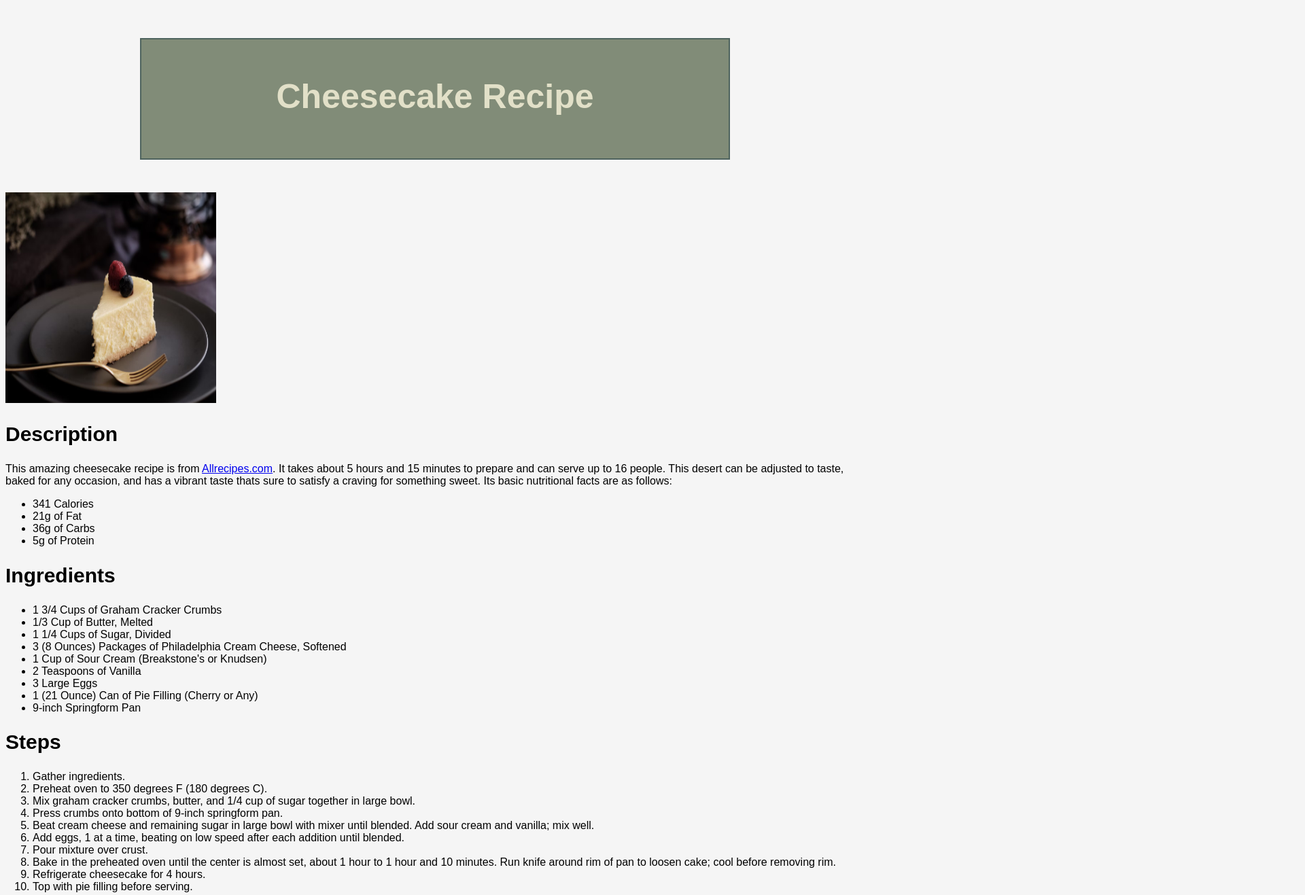
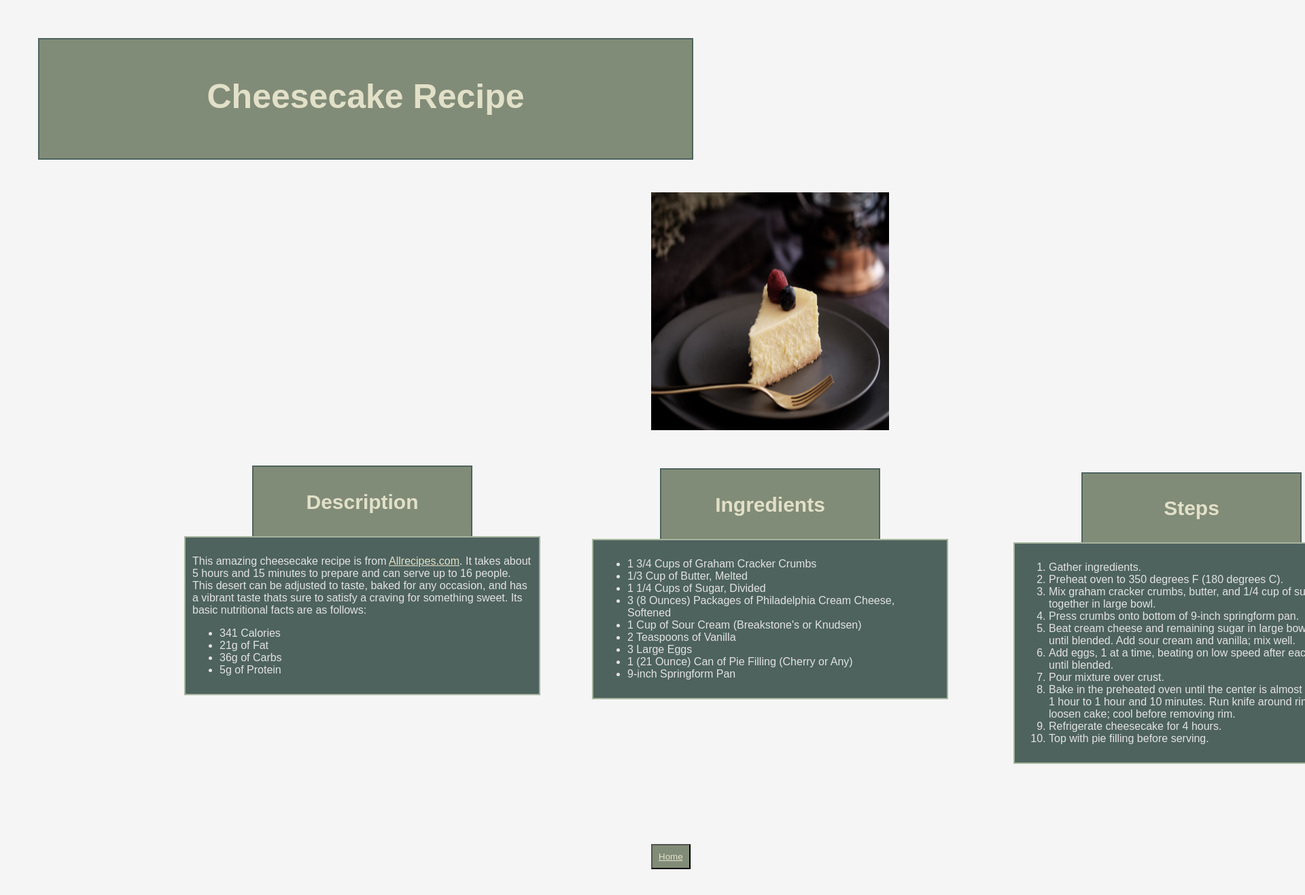
Before and after one commit to vshantej/odin-recipes, a plain HTML site: page recipes/cheesecake.html in a window 1280 px wide. Shown: the top 1317 px of the page at 68% size, 1920 px wide, since content can reach past the window. After the commit the page ends 1287 px from the top, so only its background shows below. Drawn offline with Linux system fonts and the light colour scheme.

Commit message:
Format Cheesecake Page
Align title and paragraph boxes together. Format
and align the button box.

```diff
--- a/recipes/cheesecake.css
+++ b/recipes/cheesecake.css
@@ -13,10 +13,63 @@ h1 {
    color: #e2e0c8;
    height: 120px;
    width: 0 auto;
-    margin: 50px 200px;
+   margin: 50px;
+   margin-right: 290px;
    padding-top: 55px;
 }
 
 h2 {
     font-size: 30px;
 }
+
+.title {
+    outline: 2px solid #4e635e;
+    color: #e2e0c8;
+    background-color: #818c78;
+    text-align: center;
+    width: 300px;
+    margin: 0 auto;
+    padding: 10px;
+}
+
+img {
+    width: 350px;
+    height: 350px;
+    margin-left: 950px;
+}
+
+.para {
+    outline: 2px solid #a6b49e;
+    color: #e2e2e2;
+    background-color: #4e635e;
+    width: 500px;
+    margin: 0 auto;
+    padding: 10px;
+}
+
+
+.one {
+    margin-top: 50px;
+    margin-left: -250px;
+}
+
+.two {
+    margin-right: -950px;
+    margin-top: -330px;
+}
+
+.three {
+    margin-right: -2190px;
+    margin-top: -330px;
+}
+
+.back{
+    background-color: #818c78;
+    margin-top: 120px;
+    margin-left: 950px;
+    padding: 9px;
+}
+
+a{
+    color: #e2e0c8
+}
--- a/recipes/cheesecake.html
+++ b/recipes/cheesecake.html
@@ -18,6 +18,8 @@
                     <h2>Description</h2>
                 </div>
 
+
+                <div class="para" id="intro">
                     <p>
                         This amazing cheesecake recipe is from <a href="https://www.allrecipes.com/recipe/236064/our-best-cheesecake/" target="blank" rel="noreferrer">Allrecipes.com</a>. It takes about 5 hours
                         and 15 minutes to prepare and can serve up to 16 people. This desert can be adjusted to taste, baked for any occasion, and has a vibrant taste thats sure to
@@ -30,13 +32,14 @@
                         </ul>
                     </p>
              </div>
+            </div>
 
             <div class="two">
                 <div class="title">
                     <h2>Ingredients</h2>
                 </div>
 
-
+                <div class="para" id="ing">
                     <ul>
                         <li>1 3/4 Cups of Graham Cracker Crumbs</li>
                         <li>1/3 Cup of Butter, Melted</li>
@@ -49,6 +52,7 @@
                         <li>9-inch Springform Pan</li>
                     </ul>
                 </div>
+            </div>
 
             <div class="three">
                 <div class="title">
@@ -56,6 +60,7 @@
                 </div>
 
 
+                <div class="para" id="steps">
                     <ol>
                         <li>Gather ingredients.</li>
                         <li>Preheat oven to 350 degrees F (180 degrees C).</li>
@@ -71,11 +76,11 @@
                         <li>Top with pie filling before serving.</li>
                     </ol>
                 </div>
+            </div>
 
                 <button div class="back">
                 <a href="../index.html">Home</a>
                 </button>
-
 
     </body>
 
```
Lines whose indentation alone changed are shown as unchanged.
